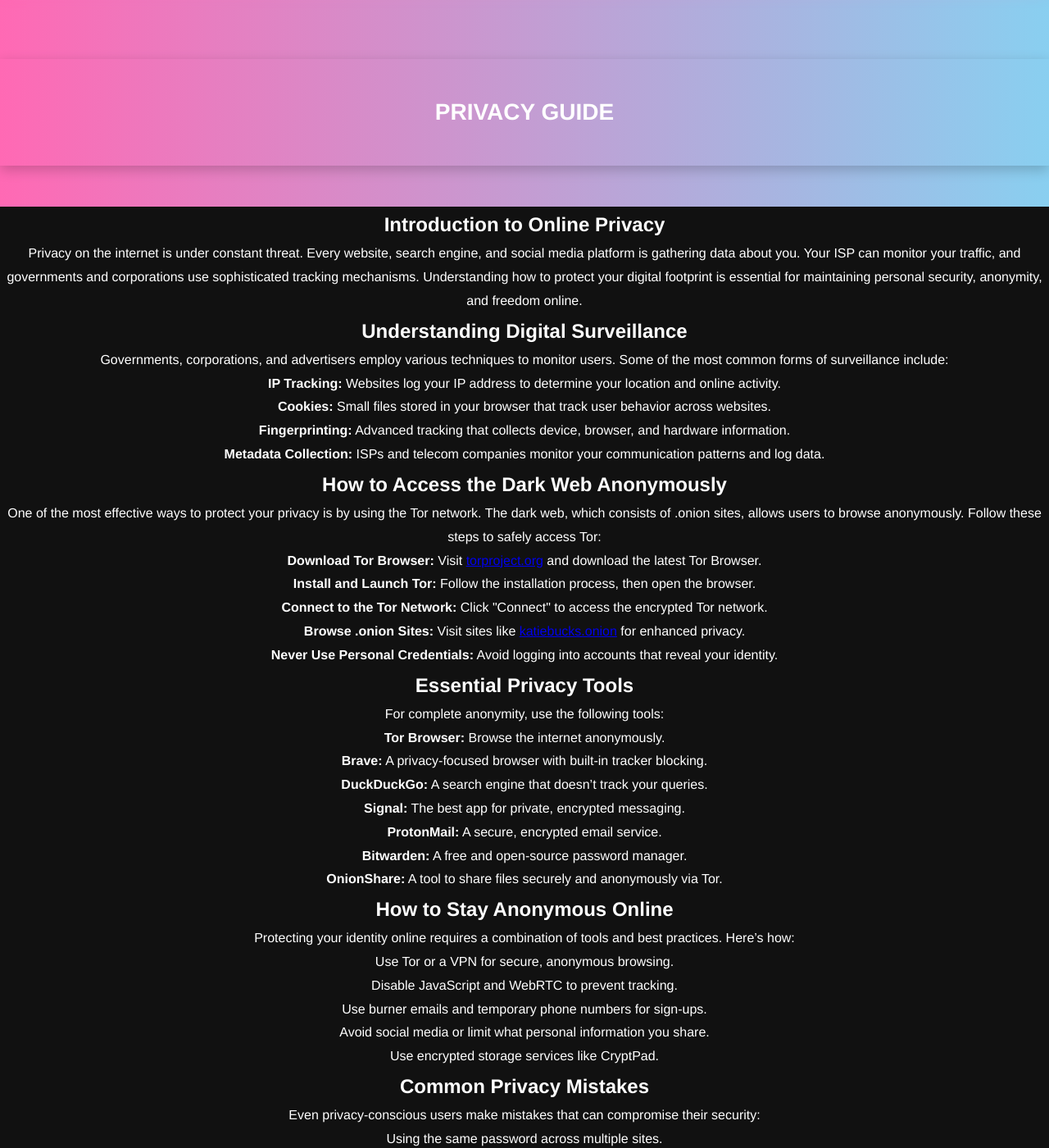
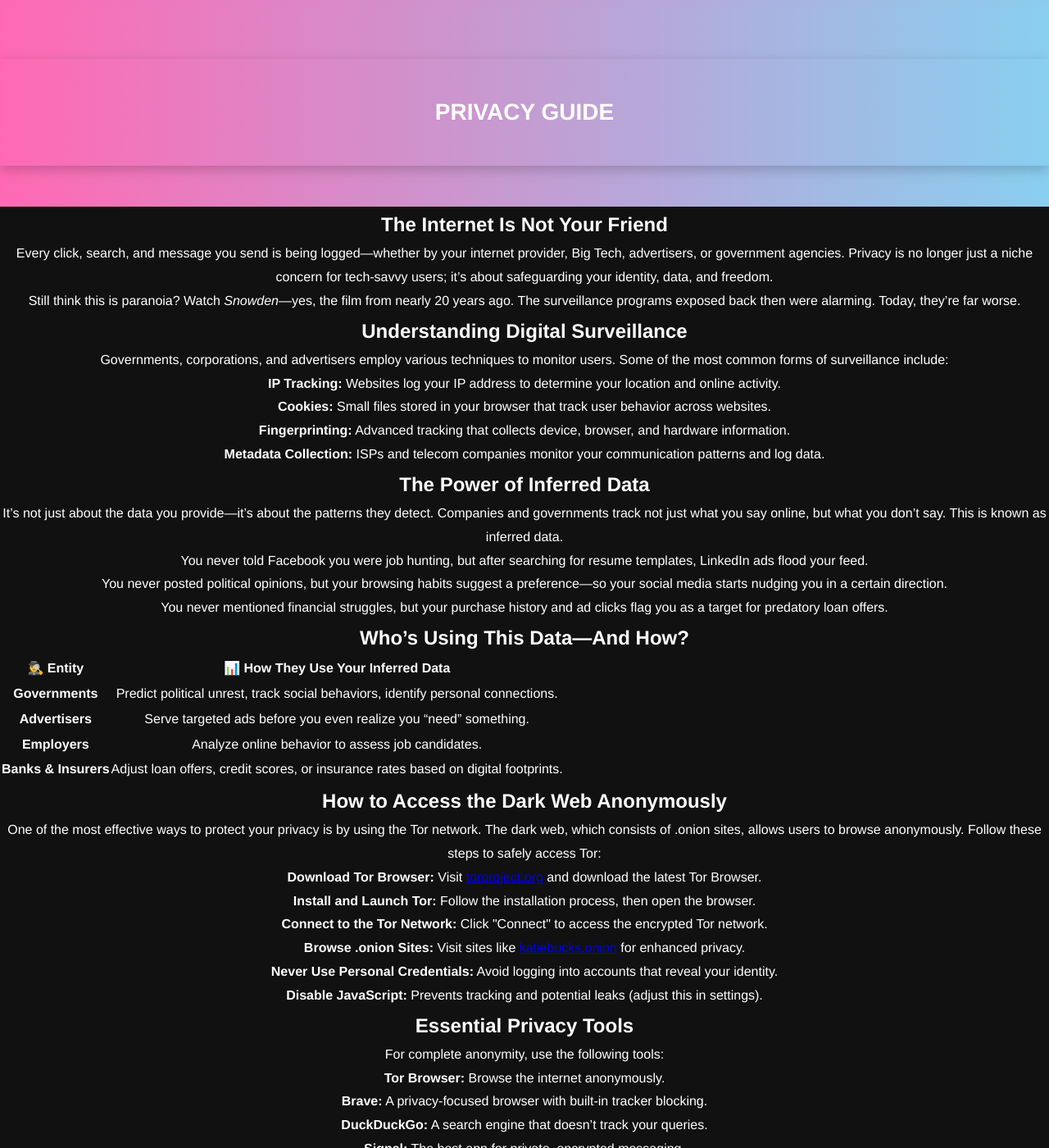
Before and after one commit to katiebucks/katiebucks.xyz, a Jekyll site: the page built from privacyguide.html, in a window 1280 px wide and 1400 px high, scrolled down 546 px. Shown: the whole window at 82% size. Built offline with Jekyll 4.4.1, drawn with Linux system fonts in a browser that asks for light colours; some of the changed text lies outside the part shown.

Commit message:
Update privacyguide.html

```diff
--- a/privacyguide.html
+++ b/privacyguide.html
@@ -10,8 +10,9 @@ description: "Comprehensive guide to online anonymity, Tor, and secure browsing.
 
 <main>
     <section>
-        <h2>Introduction to Online Privacy</h2>
-        <p>Privacy on the internet is under constant threat. Every website, search engine, and social media platform is gathering data about you. Your ISP can monitor your traffic, and governments and corporations use sophisticated tracking mechanisms. Understanding how to protect your digital footprint is essential for maintaining personal security, anonymity, and freedom online.</p>
+        <h2>The Internet Is Not Your Friend</h2>
+        <p>Every click, search, and message you send is being logged—whether by your internet provider, Big Tech, advertisers, or government agencies. Privacy is no longer just a niche concern for tech-savvy users; it’s about safeguarding your identity, data, and freedom.</p>
+        <p>Still think this is paranoia? Watch <em>Snowden</em>—yes, the film from nearly 20 years ago. The surveillance programs exposed back then were alarming. Today, they’re far worse.</p>
     </section>
 
     <section>
@@ -26,6 +27,42 @@ description: "Comprehensive guide to online anonymity, Tor, and secure browsing.
     </section>
 
     <section>
+        <h2>The Power of Inferred Data</h2>
+        <p>It’s not just about the data you provide—it’s about the patterns they detect. Companies and governments track not just what you say online, but what you don’t say. This is known as inferred data.</p>
+        <ul>
+            <li>You never told Facebook you were job hunting, but after searching for resume templates, LinkedIn ads flood your feed.</li>
+            <li>You never posted political opinions, but your browsing habits suggest a preference—so your social media starts nudging you in a certain direction.</li>
+            <li>You never mentioned financial struggles, but your purchase history and ad clicks flag you as a target for predatory loan offers.</li>
+        </ul>
+    </section>
+
+    <section>
+        <h2>Who’s Using This Data—And How?</h2>
+        <table>
+            <tr>
+                <th>🕵️‍♂️ Entity</th>
+                <th>📊 How They Use Your Inferred Data</th>
+            </tr>
+            <tr>
+                <td><strong>Governments</strong></td>
+                <td>Predict political unrest, track social behaviors, identify personal connections.</td>
+            </tr>
+            <tr>
+                <td><strong>Advertisers</strong></td>
+                <td>Serve targeted ads before you even realize you “need” something.</td>
+            </tr>
+            <tr>
+                <td><strong>Employers</strong></td>
+                <td>Analyze online behavior to assess job candidates.</td>
+            </tr>
+            <tr>
+                <td><strong>Banks & Insurers</strong></td>
+                <td>Adjust loan offers, credit scores, or insurance rates based on digital footprints.</td>
+            </tr>
+        </table>
+    </section>
+
+    <section>
         <h2>How to Access the Dark Web Anonymously</h2>
         <p>One of the most effective ways to protect your privacy is by using the Tor network. The dark web, which consists of .onion sites, allows users to browse anonymously. Follow these steps to safely access Tor:</p>
         <ol>
@@ -34,6 +71,7 @@ description: "Comprehensive guide to online anonymity, Tor, and secure browsing.
             <li><strong>Connect to the Tor Network:</strong> Click "Connect" to access the encrypted Tor network.</li>
             <li><strong>Browse .onion Sites:</strong> Visit sites like <a href="http://katiebucks.onion">katiebucks.onion</a> for enhanced privacy.</li>
             <li><strong>Never Use Personal Credentials:</strong> Avoid logging into accounts that reveal your identity.</li>
+            <li><strong>Disable JavaScript:</strong> Prevents tracking and potential leaks (adjust this in settings).</li>
         </ol>
     </section>
 
@@ -52,22 +90,10 @@ description: "Comprehensive guide to online anonymity, Tor, and secure browsing.
     </section>
 
     <section>
-        <h2>How to Stay Anonymous Online</h2>
-        <p>Protecting your identity online requires a combination of tools and best practices. Here’s how:</p>
+        <h2>Common Privacy Mistakes</h2>
+        <p>Even with the right tools, one mistake can compromise everything. Avoid these common privacy failures:</p>
         <ul>
-            <li>Use Tor or a VPN for secure, anonymous browsing.</li>
-            <li>Disable JavaScript and WebRTC to prevent tracking.</li>
-            <li>Use burner emails and temporary phone numbers for sign-ups.</li>
-            <li>Avoid social media or limit what personal information you share.</li>
-            <li>Use encrypted storage services like CryptPad.</li>
-        </ul>
-    </section>
-
-    <section>
-        <h2>Common Privacy Mistakes</h2>
-        <p>Even privacy-conscious users make mistakes that can compromise their security:</p>
-        <ul>
-            <li>Using the same password across multiple sites.</li>
+            <li>Reusing passwords across multiple sites.</li>
             <li>Not encrypting important files.</li>
             <li>Logging into personal accounts while using Tor.</li>
             <li>Sharing too much information on social media.</li>
```
